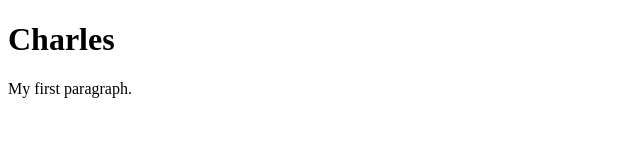
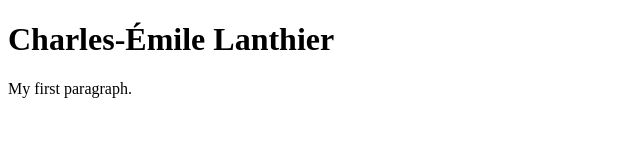
Before and after one commit to kbarat23/labo_branche, a plain HTML site: page index.html in a window 1280 px wide. Shown: the whole page, without its empty margins (0-640 px from the left). Drawn offline with Linux system fonts and the light colour scheme.

Commit message:
nom complet

```diff
--- a/index.html
+++ b/index.html
@@ -2,7 +2,7 @@
 <html>
 <body>
 
-<h1>Charles</h1>
+<h1>Charles-Émile Lanthier</h1>
 <p>My first paragraph.</p>
 
 </body>
```
